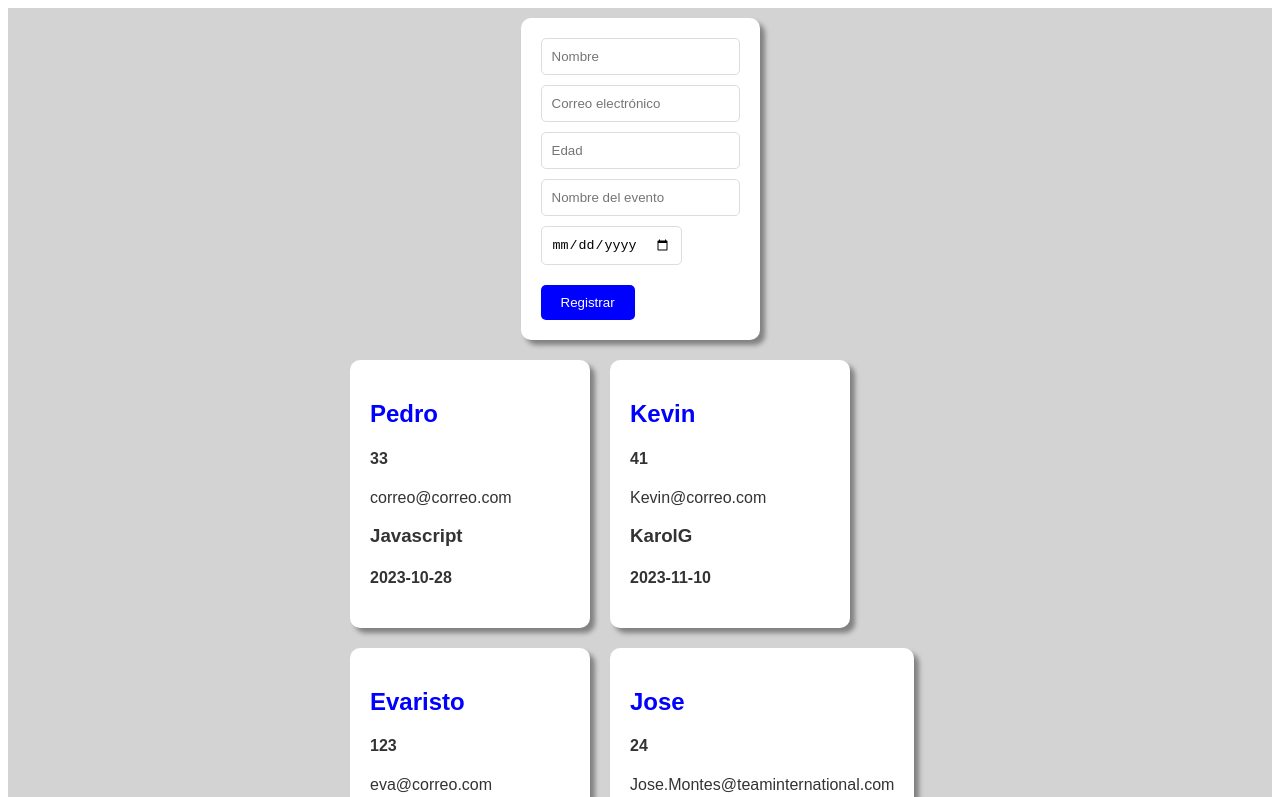
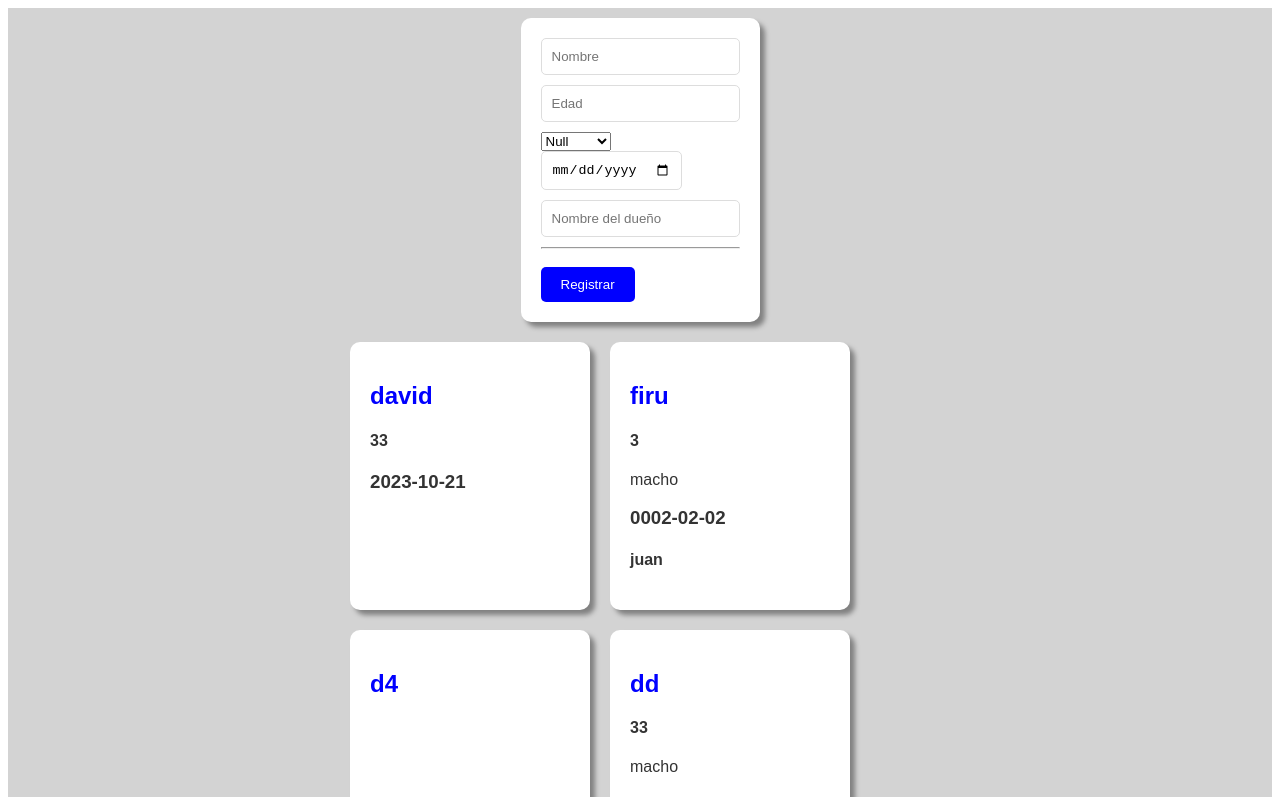
Before and after one commit to davidpeva/citas-vet, a React (Vite) app: page / in a window 1280 px wide. Shown: the top 797 px of the page. Built offline with nearby package versions, Linux system fonts and the light colour scheme; data requests are answered from the project's data file.

Commit message:
con validaciones iniciales funcionando

```diff
--- a/src/App.jsx
+++ b/src/App.jsx
@@ -6,12 +6,17 @@ import "./styles.scss";
 
 function App() {
   const [error, setError] = useState('');
+  const [nameError, setNameError] = useState('');
+  const [ageError, setAgeError] = useState('');
+  const [genderError, setGenderError] = useState('');
+  const [dateError, setDateError] = useState('');
+  const [ownerError, setOwnerError] = useState('');
   const [form, setForm] = useState({
     name: "",
-    email: "",
     age: "",
-    event: "",
+    gender: "",
     date: "",
+    owner: "",
   });
   const [users, setUsers] = useState([]);
 
@@ -21,20 +26,36 @@ function App() {
 
   const handleFormSubmit = (e) => {
     e.preventDefault();
-    const {name, email, age, event, date } = form
-    if (!name || !email || !age || !event || !date) {
-      setError('Falta un campo por llenar')
+    const { name, age, gender, date, owner } = form
+    if (!name || !age || !gender || !date || !owner) {
+      setError('Revisa los campos que te falta llenar.')
+
+      if (name.length < 3) {
+        setNameError('El nombre debe tener mas de 3 caracteres.');
+      } if (age < 1) {
+        setAgeError('La edad debe ser mayor de 1.');
+      } if (gender !== 'Macho' || gender !== 'Hembra') {
+        setGenderError('Debes escoger el genero.')
+      }
+      if (!date) {
+        setDateError('Debes ingresar una fecha menor a la actual.')
+      }
+      if (owner.length < 3) {
+        setOwnerError('Debes de ingresar el nombre del dueño.');
+      }
+
       return
     }
+
     fetch('http://localhost:8000/users', {
       method: 'POST',
       body: JSON.stringify({
         id: window.crypto.randomUUID(),
         name,
-        email,
-        age: age,
-        event: event,
-        date
+        age,
+        gender,
+        date,
+        owner
       }),
       headers: {
         'Content-type': 'application/json; charset=UTF-8'
@@ -42,7 +63,7 @@ function App() {
     })
 
     // setRegistrations([...registrations, form]);
-    setForm({ name: "", email: "", age: "", event: "", date: ""});
+    setForm({ name: "", age: "", gender: "", date: "", owner: "" });
   };
 
   useEffect(() => {
@@ -61,6 +82,11 @@ function App() {
         handleFormSubmit={handleFormSubmit}
         handleInputChange={handleInputChange}
         error={error}
+        nameError={nameError}
+        ageError={ageError}
+        genderError={genderError}
+        dateError={dateError}
+        ownerError={ownerError}
       />
       <section className="section">
         {users.map((registration) => (
--- a/src/Components/Card.jsx
+++ b/src/Components/Card.jsx
@@ -5,9 +5,9 @@ const Card = ({ registration }) => {
         <div className="registration-card">
             <h2>{registration.name}</h2>
             <h4>{registration.age}</h4>
-            <p>{registration.email}</p>
-            <h3>{registration.event}</h3>
-            <h4>{registration.date}</h4>
+            <p>{registration.gender}</p>
+            <h3>{registration.date}</h3>
+            <h4>{registration.owner}</h4>
         </div>
     )
 }
@@ -15,16 +15,16 @@ const Card = ({ registration }) => {
 Card.propTypes = {
     registration: PropTypes.shape({
         name: PropTypes.string.isRequired,
-        age: PropTypes.string,
-        email: PropTypes.string.isRequired,
-        event: PropTypes.string.isRequired,
+        age: PropTypes.string.isRequired,
+        gender: PropTypes.string,
         date: PropTypes.string.isRequired,
+        owner: PropTypes.string,
     }),
 };
 
 Card.defaultProps = {
     registration: {
-        age: "20"
+        age: "1"
     }
 }
 
--- a/src/Components/Form.jsx
+++ b/src/Components/Form.jsx
@@ -1,6 +1,6 @@
 import PropTypes from "prop-types";
 
-const Form = ({ form, handleFormSubmit, handleInputChange, error }) => {
+const Form = ({ form, handleFormSubmit, handleInputChange, error, nameError, ageError, genderError, dateError, ownerError }) => {
     return (
         <form className="form-card" onSubmit={handleFormSubmit}>
             <input
@@ -10,13 +10,7 @@ const Form = ({ form, handleFormSubmit, handleInputChange, error }) => {
                 value={form.name}
                 onChange={handleInputChange}
             />
-            <input
-                type="email"
-                name="email"
-                placeholder="Correo electrónico"
-                value={form.email}
-                onChange={handleInputChange}
-            />
+            {nameError && <p className="error">{nameError}</p>}
             <input
                 type="number"
                 name="age"
@@ -24,20 +18,36 @@ const Form = ({ form, handleFormSubmit, handleInputChange, error }) => {
                 value={form.age}
                 onChange={handleInputChange}
             />
-            <input
+            {ageError && <p className="error">{ageError}</p>}
+            <select
                 type="text"
-                name="event"
-                placeholder="Nombre del evento"
-                value={form.event}
+                name="gender"
+                placeholder="Género"
+                value={form.gender}
                 onChange={handleInputChange}
-            />
+            >
+                <option value="Null">Null</option>
+                <option value="Macho">Macho</option>
+                <option value="Hembra">Hembra</option>
+            </select>
+            {genderError && <p className="error">{genderError}</p>}
             <input
                 type="date"
                 name="date"
-                placeholder="Fecha del evento"
+                placeholder="Día de la cita"
                 value={form.date}
                 onChange={handleInputChange}
             />
+            {dateError && <p className="error">{dateError}</p>}
+            <input
+                type="text"
+                name="owner"
+                placeholder="Nombre del dueño"
+                value={form.owner}
+                onChange={handleInputChange}
+            />
+            {ownerError && <p className="error">{ownerError}</p>}
+            <hr />
             {error && <p className="error">{error}</p>}
             <button type="submit">Registrar</button>
         </form>
@@ -50,9 +60,9 @@ Form.propTypes = {
     form: PropTypes.shape({
         name: PropTypes.string.isRequired,
         age: PropTypes.string.isRequired,
-        email: PropTypes.string.isRequired,
-        event: PropTypes.string.isRequired,
+        gender: PropTypes.string.isRequired,
         date: PropTypes.string.isRequired,
+        owner: PropTypes.string.isRequired,
     }),
     error: PropTypes.string.isRequired,
 };
--- a/src/data.json
+++ b/src/data.json
@@ -1,60 +1,52 @@
 {
   "users": [
     {
-      "id": "1",
-      "name": "Pedro",
-      "email": "correo@correo.com",
-      "age": "33",
-      "event": "Javascript",
-      "date": "2023-10-28"
-    },
-    {
-      "id": "2",
-      "name": "Kevin",
-      "email": "Kevin@correo.com",
-      "age": "41",
-      "event": "KarolG",
-      "date": "2023-11-10"
-    },
-    {
-      "id": "3",
-      "name": "Evaristo",
-      "email": "eva@correo.com",
-      "age": "123",
-      "event": "Javascript",
-      "date": "2023-10-13"
-    },
-    {
-      "id": "06cecf7b-7c90-49b3-b70b-99afa8d386e3",
-      "name": "Jose",
-      "email": "Jose.Montes@teaminternational.com",
-      "age": "24",
-      "event": "Javascript",
-      "date": "2023-10-20"
-    },
-    {
-      "id": "023ab223-df9f-40a8-a1b6-42c125725b6d",
-      "name": "Pedro",
-      "email": "Gorusuke123@gmail.com",
-      "age": "23",
-      "event": "Node",
-      "date": "2023-10-27"
-    },
-    {
-      "id": "abc387b3-4258-4c66-9fdb-94bebfff2844",
+      "id": "f14c98e7-72b8-4a85-b561-03114b317497",
       "name": "david",
       "email": "davidpeva@gmail.com",
-      "age": "34",
-      "event": "topgun",
+      "age": "33",
+      "event": "tgl",
       "date": "2023-10-21"
     },
     {
-      "id": "d8293c68-b398-49bc-b997-1c0683698733",
-      "name": "hola",
-      "email": "hola@gmail.com",
-      "age": "11",
-      "event": "hola",
-      "date": "0001-01-01"
+      "id": "e294c4ec-0faa-4a3b-b7b1-60f5f0f5b033",
+      "name": "firu",
+      "age": "3",
+      "gender": "macho",
+      "date": "0002-02-02",
+      "owner": "juan"
+    },
+    {
+      "id": "4d201750-e29a-45a2-b479-2cb0437709f8",
+      "name": "d4",
+      "age": "",
+      "gender": "",
+      "date": "",
+      "owner": ""
+    },
+    {
+      "id": "7888a455-9da8-4a97-b2d1-7ffd19e51dc4",
+      "name": "dd",
+      "age": "33",
+      "gender": "macho",
+      "date": "1023-10-23",
+      "owner": "juan"
+    },
+    {
+      "id": "ede734d3-0e97-420c-9f6d-56700fbbf36c",
+      "name": "firu",
+      "age": "",
+      "gender": "",
+      "date": "",
+      "owner": ""
+    },
+    {
+      "id": "ebf27879-94f8-4fd8-96ef-115edd6f6a2e",
+      "name": "firu",
+      "age": "55",
+      "gender": "Macho",
+      "date": "2023-10-10",
+      "owner": "juan"
     }
   ]
 }
```
